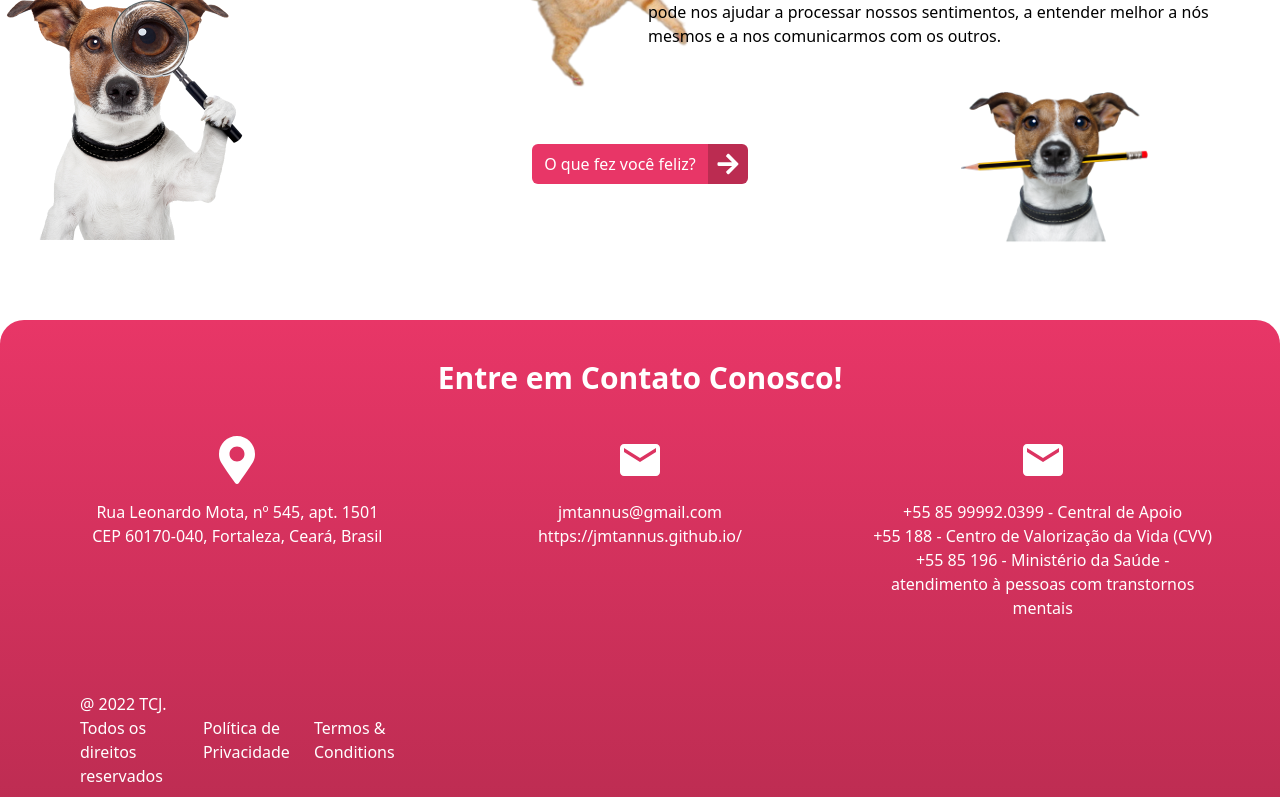
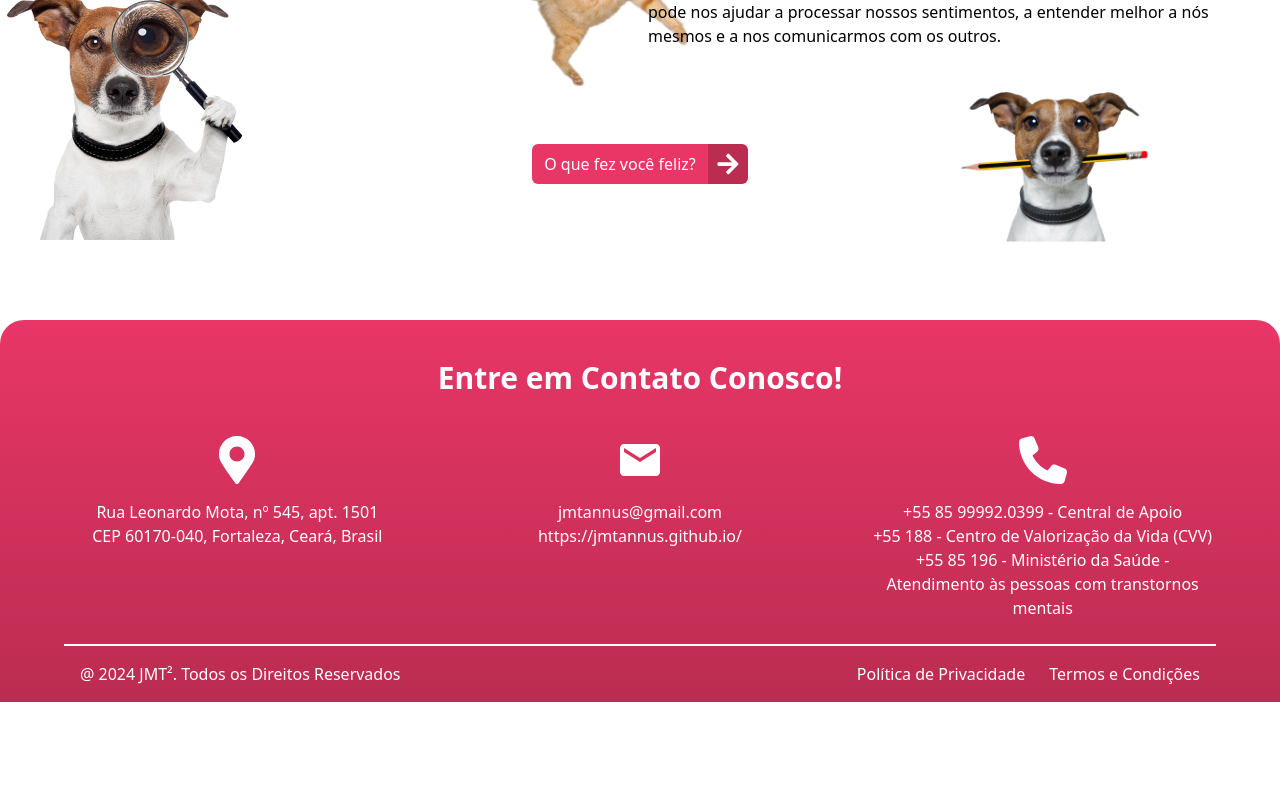
Before and after one commit to jmtannus/JoyJot_365-dias-de-felicidade, a React (Vite) app in the folder frontend/: page / in a window 1280 px wide. Shown: the part 3220-4017 px from the top of the page. After the commit the page ends 3922 px from the top, so only its background shows below. Built offline with nearby package versions, Linux system fonts and the light colour scheme; a web font is replaced by a local one.

Commit message:
Revendo bugs

```diff
--- a/frontend/src/components/About/About.jsx
+++ b/frontend/src/components/About/About.jsx
@@ -18,11 +18,11 @@ const About = ({ HandlePopup }) => {
     <>
       <div style={BgStyle} className="py-14">
         <div className="container min-h-[500px] relative z-10">
-          <h1 className="pt-20 tracking-wider text-4xl font-semibold text-white text-center">
+          <h1 data-aos="fade" className="pt-20 tracking-wider text-4xl font-semibold text-white text-center">
             Sobre nós
           </h1>
           {/* card section */}
-          <div className="bg-white/80 p-10 my-10">
+          <div data-aos="fade" data-aos-delay="300"  className="bg-white/80 p-10 my-10">
             No coração da nossa marca está uma profissional multifacetada com
             vasta experiência e habilidades em moda, estilo, design,
             desenvolvimento de programas e terapias inovadoras. Com 47 anos, mãe
--- a/frontend/src/components/Benefits/Benefits.jsx
+++ b/frontend/src/components/Benefits/Benefits.jsx
@@ -7,11 +7,11 @@ const Benefits = () => {
       <div className="py-14 md:py-28 bg-gray-50">
         <div className="container">
           {/* heading section */}
-          <h1 className="pb-16 tracking-wider text-2xl font-semibold text-dark text-center">
+          <h1 data-aos="fade" data-aos-delay="300" className="pb-16 tracking-wider text-2xl font-semibold text-dark text-center">
             {""} Benefícios de prestar atenção à nossa volta e escrever o que nos fez sorrir, diariamente:
           </h1>
           {/* card section */}
-          <div>
+          <div data-aos="fade">
             <div className="grid grid-cols-2 md:grid-cols-4 gap-14 sm:gap-4">
               {/* 1st card */}
               <div className="text-center flex justify-center items-center flex-col gap-1 sm:gap-2 px-2">
--- a/frontend/src/components/Footer/Footer.jsx
+++ b/frontend/src/components/Footer/Footer.jsx
@@ -1,4 +1,5 @@
 import React from "react";
+import { FaPhone } from "react-icons/fa6";
 import { FaMapMarkerAlt } from "react-icons/fa";
 import { MdEmail } from "react-icons/md";
 
@@ -6,7 +7,10 @@ const Footer = () => {
   return (
     <>
       <div className="text-white mt-20">
-        <div className="container bg-gradient-to-b from-primary to-primaryDark rounded-t-3xl">
+        <div
+          data-aos="fade-down"
+          className="container bg-gradient-to-b from-primary to-primaryDark rounded-t-3xl"
+        >
           {/* heading section */}
           <h1 className="py-10 text-3xl font-bold text-yellow text-center">
             Entre em Contato Conosco!
@@ -24,6 +28,7 @@ const Footer = () => {
                 <br /> CEP 60170-040, Fortaleza, Ceará, Brasil
               </p>
             </div>
+
             {/* email section */}
             <div className="text-center space-y-4">
               <div className="flex justify-center">
@@ -35,24 +40,24 @@ const Footer = () => {
               </div>
             </div>
 
-            {/* nunber section */}
+            {/* number section */}
             <div className="text-center space-y-4">
               <div className="flex justify-center">
-                <MdEmail className="text-5xl" />
+                <FaPhone className="text-5xl" />
               </div>
               <div>
                 <p>+55 85 99992.0399 - Central de Apoio</p>
                 <p>+55 188 - Centro de Valorização da Vida (CVV)</p>
-                <p>+55 85 196 - Ministério da Saúde - atendimento à pessoas com transtornos mentais </p>
+                <p>+55 85 196 - Ministério da Saúde - Atendimento às pessoas com transtornos mentais{" "}</p>
               </div>
             </div>
-            {/* copyright section */}
-            <div className="flex justify-between p-4 items-center">
-                <p>@ 2022 TCJ. Todos os direitos reservados</p>
-                <div className="flex itens-center gap-6">
-                    <a href="#">Política de Privacidade</a>
-                    <a href="#">Termos & Conditions</a>
-                </div>
+          </div>
+          {/* copyright section */}
+          <div className="flex justify-between p-4 items-center">
+            <p>@ 2024 JMT². Todos os Direitos Reservados</p>
+            <div className="flex items-center gap-6">
+              <a href="#">Política de Privacidade</a>
+              <a href="#">Termos e Condições</a>
             </div>
           </div>
         </div>
```
